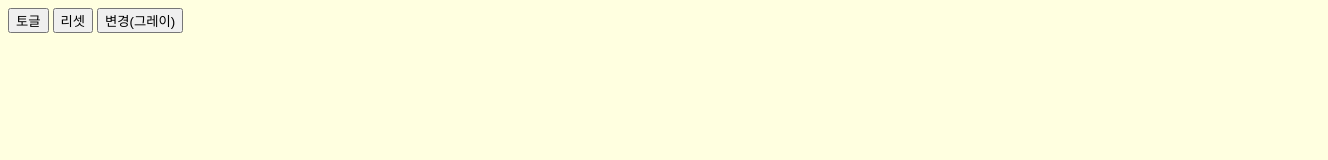
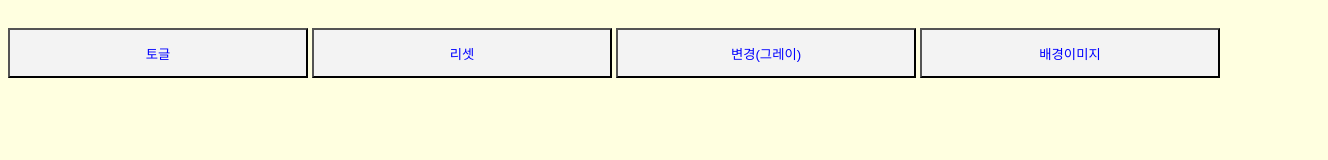
Before and after one commit to hiriver95/bgcolor, a plain HTML site: page index.html in a window 1280 px wide. Shown: the whole page, 1328 px wide, since content can reach past the window. Drawn offline with Linux system fonts and the light colour scheme.

Commit message:
Update index.html

```diff
--- a/index.html
+++ b/index.html
@@ -1,4 +1,4 @@
-<!DOCTYPE html>
+  <!DOCTYPE html>
 <html lang="en">
 <head>
   <meta charset="UTF-8">
@@ -8,22 +8,71 @@
   <style>
     body {
       background-color: lightyellow;
+      transition: 1s;
     }
 
     .bgcolor--blue {
       background-color: lightblue;
+      transition: 1s;
     }
 
     .bgcolor--gray {
       background-color: lightgray;
+      transition: 1s;
     }
+
+    [class^=btn] {
+      width: 300px;
+      height: 50px;
+      color: blue;
+      background: #f3f3f3;
+      position: relative;
+      margin: 20px auto;
+      transition: 1s;
+      box-sizing: border-box;
+    }
+
+    [class^=btn]::after {
+      width: 300px;
+      height: 0;
+      display: inline;
+      content: '';
+      position: relative;
+      box-sizing: border-box;
+      transition: width 2s, height 1s;
+      margin: 0 auto;
+    }
+
+    [class^=btn]:hover {
+
+    }
+
+    [class^=btn]:hover::after{
+      width: 300px;
+      height: 50px;
+      background: #000000;
+      opacity: .2;
+      position: absolute;
+      z-index: 0;
+      top: -1px;
+      left: -1px;
+      display: inline-block;
+    }
+
+    .bts {
+      margin: 0 auto;
+      width: 1320px;
+      vertical-align::auto  ;
+    }
+
   </style>
 </head>
 <body>
-  <div class="btns">
+  <div class="bts">
   <button class="btn_toggle">토글</button>
   <button class="btn--reset">리셋</button>
   <button class="btn--bggray">변경(그레이)</button>
+  <button class="btn--bgimg">배경이미지</button>
   <!-- 속성을 표기할땐 언더바(_)
       변형을 일으킨다면 바2개(--) -->
 </div>
```
